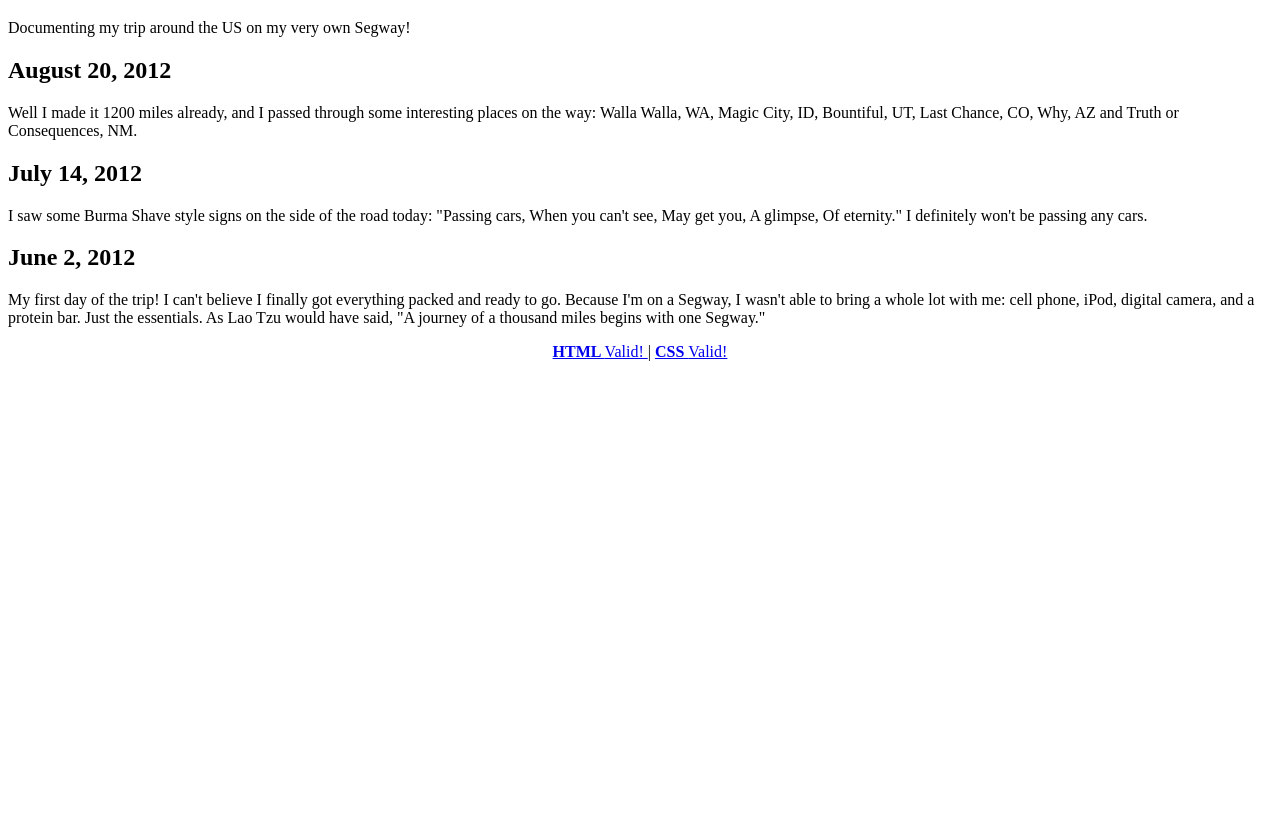
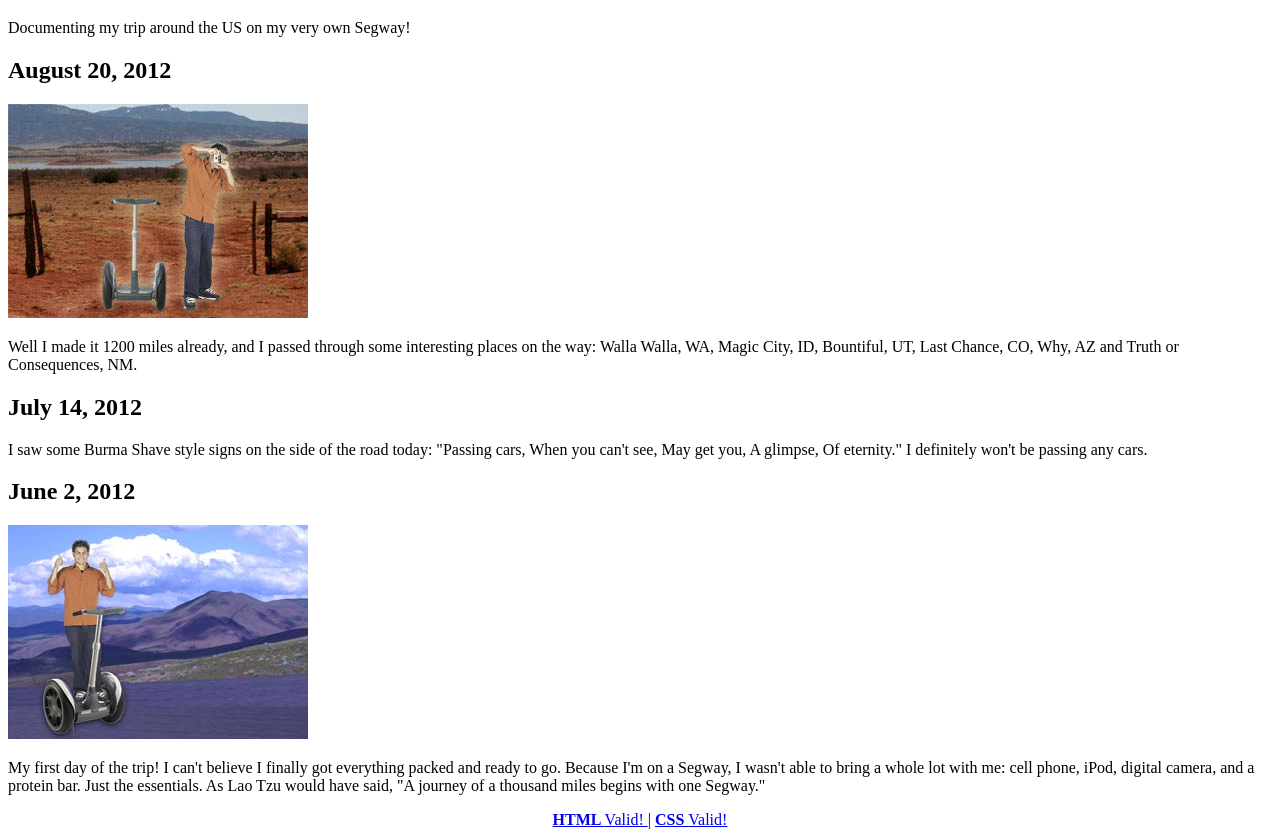
Before and after one commit to kayademarco/website, a plain HTML site: page headfirst/Chapter 3/tony'sjournal.html in a window 1280 px wide. Shown: the part 61-898 px from the top of the page. Before the commit the page ends 800 px from the top, so only its background shows below. Drawn offline with Linux system fonts and the light colour scheme.

Commit message:
Add images

```diff
--- a/headfirst/Chapter 3/tony'sjournal.html
+++ b/headfirst/Chapter 3/tony'sjournal.html
@@ -14,6 +14,7 @@
     <p> Documenting my trip around the US on my very own Segway!
     </p>
 <h2>August 20, 2012</h2>
+    <img src="images/segway2.jpg">
     <p>Well I made it 1200 miles already, and I passed
     through some interesting places on the way: Walla Walla, WA, Magic City, ID, Bountiful, UT, Last Chance, CO, Why, AZ and Truth or Consequences, NM.
     </p>
@@ -22,6 +23,7 @@
     road today: "Passing cars, When you can't see, May get you, A glimpse, Of eternity." I definitely won't be passing any cars.
     </p>
 <h2>June 2, 2012</h2>
+    <img src="images/segway1.jpg">
     <p>My first day of the trip! I can't believe I finally got everything packed and ready to go. Because I'm on a Segway,
     I wasn't able to bring a whole lot with me: cell phone, iPod, digital camera, and a protein bar. Just the essentials. As Lao Tzu would have said, "A journey of a thousand miles begins with one Segway."
     </p>
```
Also changed, not shown: headfirst/Chapter 3/images/segway1.jpg (added), headfirst/Chapter 3/images/segway2.jpg (added).
